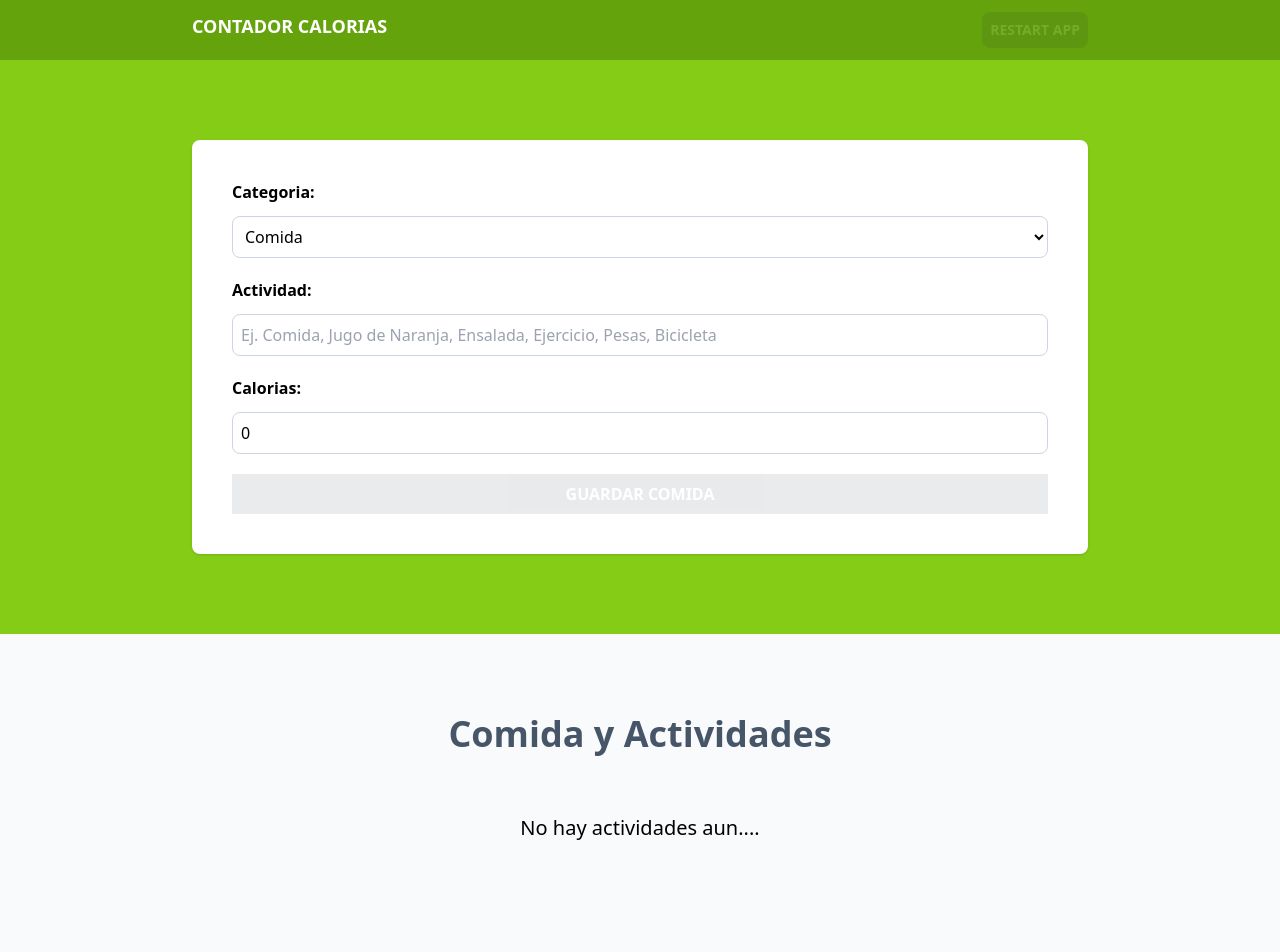
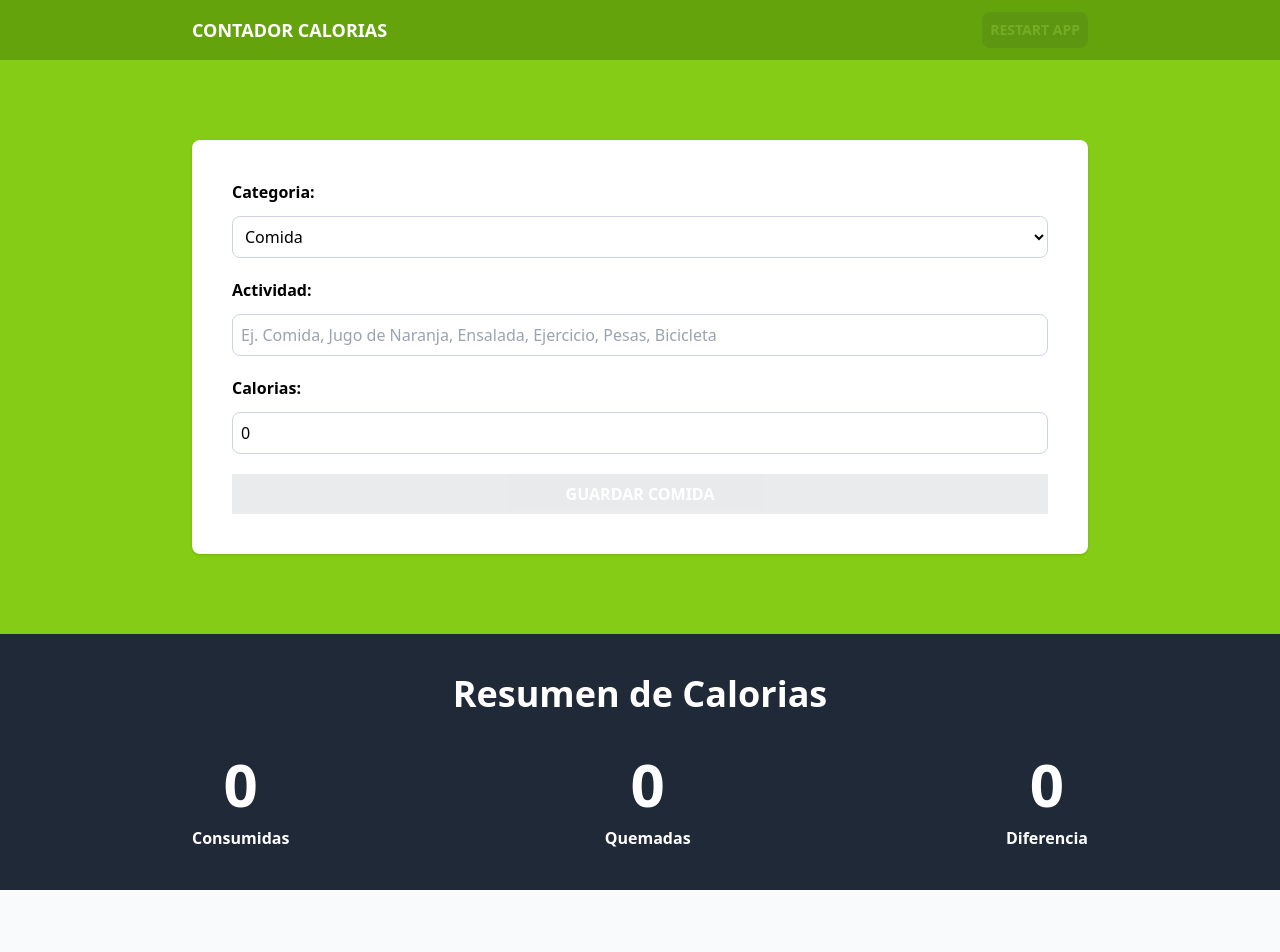
Before and after one commit to jpgonzales27/06-calorie-tracker, a React (Vite) app: page / in a window 1280 px wide. Shown: the top 952 px of the page. Before the commit the page ends 902 px from the top, so only its background shows below. Built offline with nearby package versions, Linux system fonts and the light colour scheme.

Commit message:
Creado Componente para ver resumen de las calorias

```diff
--- a/src/App.tsx
+++ b/src/App.tsx
@@ -2,6 +2,7 @@
 import { useEffect, useMemo, useReducer } from "react";
 import { activityReducer, initialState } from "./reducers/activity-reducers";
 import ActivityList from "./components/ActivityList";
+import CalorieTracker from "./components/CalorieTracker";
 
 function App() {
   const [state, dispatch] = useReducer(activityReducer, initialState);
@@ -15,7 +16,7 @@
   return (
     <>
       <header className="bg-lime-600 py-3">
-        <div className="max-w-4xl mx-auto flex justify-between">
+        <div className="max-w-4xl mx-auto flex justify-between items-center">
           <h1 className="text-center text-lg font-bold text-white uppercase">Contador Calorias</h1>
           <button
             className="bg-gray-800 hover:bg-gray-900 p-2 font-bold uppercase text-white cursor-pointer rounded-lg text-sm disabled:opacity-10"
@@ -31,6 +32,11 @@
           <Form dispatch={dispatch} state={state} />
         </div>
       </section>
+      <section className="bg-gray-800 py-10">
+        <div className="max-w-4xl mx-auto">
+          <CalorieTracker activities={state.activities} />
+        </div>
+      </section>
       <section className="py-10 max-w-4xl mx-auto">
         <ActivityList activities={state.activities} dispatch={dispatch} />
       </section>
--- a/src/components/ActivityList.tsx
+++ b/src/components/ActivityList.tsx
@@ -31,7 +31,7 @@
         <p className="text-center my-5 text-xl">No hay actividades aun....</p>
       ) : (
         activities.map((activity) => (
-          <div key={activity.id} className="px-5 py-10 bg-white mt-5 flex justify-between">
+          <div key={activity.id} className="px-5 py-10 bg-white mt-5 flex justify-between shadow">
             <div className="space-y-2 relative ">
               <p
                 className={`absolute -top-8 -left-8 px-10 py-2 text-white uppercase font-bold
--- /dev/null
+++ b/src/components/CalorieDisplay.tsx
@@ -0,0 +1,13 @@
+type CalorieDisplayProps = {
+  calories: number;
+  text: string;
+};
+
+export default function CalorieDisplay({ calories, text }: CalorieDisplayProps) {
+  return (
+    <p className="text-white font-bold rounded-full grid grid-cols-1 gap-3 text-center">
+      <span className="font-black text-6xl text-orange">{calories}</span>
+      {text}
+    </p>
+  );
+}
--- /dev/null
+++ b/src/components/CalorieTracker.tsx
@@ -0,0 +1,31 @@
+import { useMemo } from "react";
+import type { Activity } from "../types";
+import CalorieDisplay from "./calorieDisplay";
+
+type CalorieTrackeProps = {
+  activities: Activity[];
+};
+
+export default function CalorieTracker({ activities }: CalorieTrackeProps) {
+  const caloriesConsumed = useMemo(
+    () => activities.reduce((total, activity) => (activity.category === 1 ? total + activity.calories : total), 0),
+    [activities]
+  );
+  const caloriesBurned = useMemo(
+    () => activities.reduce((total, activity) => (activity.category === 2 ? total + activity.calories : total), 0),
+    [activities]
+  );
+  const total = useMemo(() => caloriesConsumed - caloriesBurned, [activities]);
+
+  return (
+    <>
+      <h2 className="text-4xl font-black text-white text-center">Resumen de Calorias</h2>
+
+      <div className="flex flex-col items-center md:flex-row md:justify-between gap-5 mt-10">
+        <CalorieDisplay calories={caloriesConsumed} text="Consumidas" />
+        <CalorieDisplay calories={caloriesBurned} text="Quemadas" />
+        <CalorieDisplay calories={total} text="Diferencia" />
+      </div>
+    </>
+  );
+}
```
